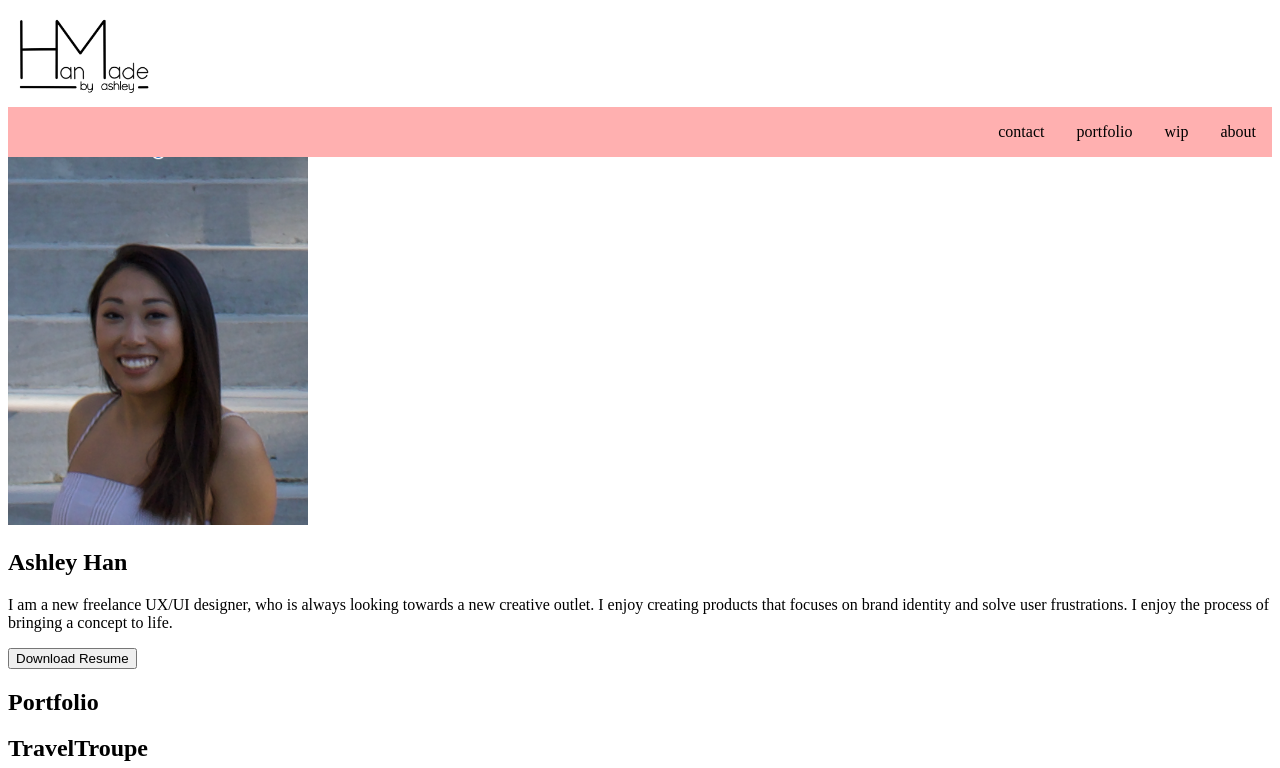
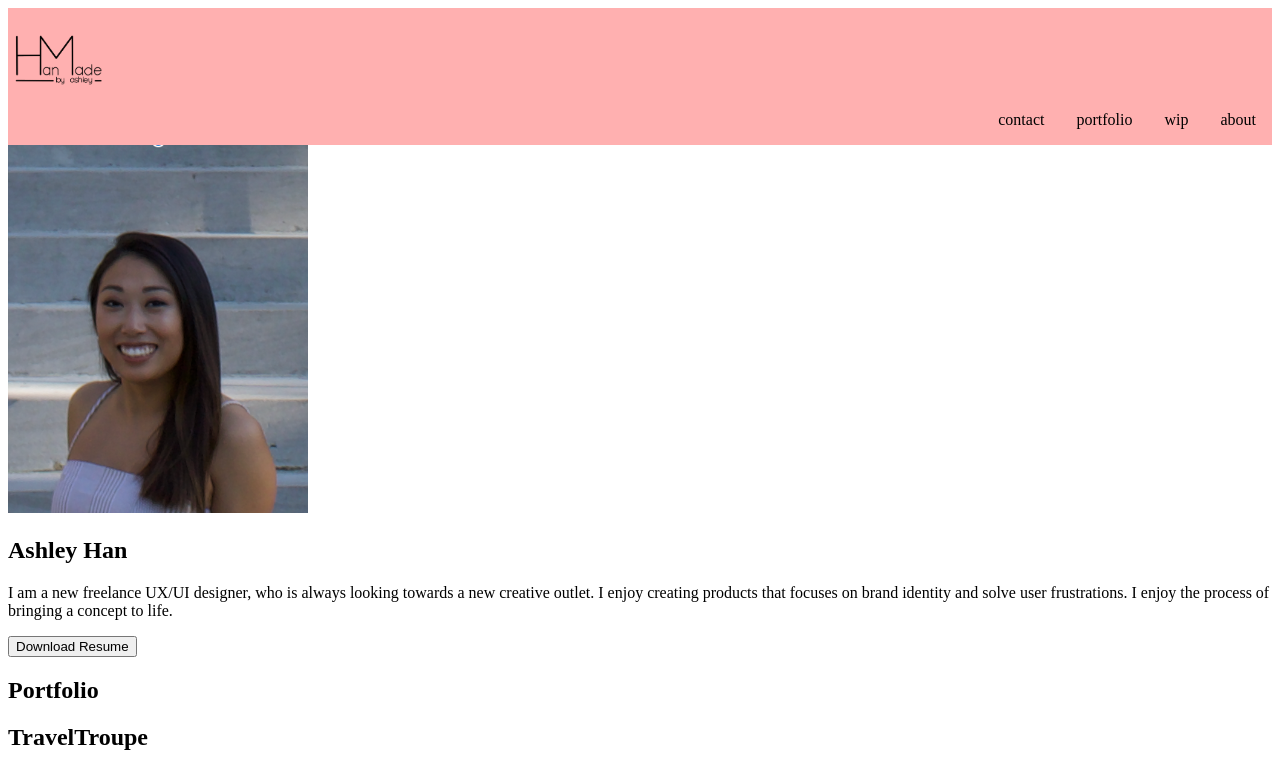
Before and after one commit to ashan0510/UX_UI_HW_17, a plain HTML site: page index.html in a window 1280 px wide. Shown: the top 768 px of the page. Drawn offline with Linux system fonts and the light colour scheme; files that its build step writes are made by us from their sources.

Commit message:
Ken Input
Input and help that I received from Ken during office hours

```diff
--- a/css/style.css
+++ b/css/style.css
@@ -7,18 +7,24 @@ ul {
     background-color: #ffb0b0
 }
 
-li {
-    float: right;
-}
+
 
 li a {
+    float: right;
     display: block;
     color: black;
     text-align: center;
     padding: 16px;
     text-decoration: none;
+    width: auto;
 }
 
 .categories {
     display: flex;
 }
+
+.logo {
+    /*align-items: center;*/
+    padding-top: 20px;
+    width: 100px;
+}
--- a/index.html
+++ b/index.html
@@ -1,16 +1,21 @@
 <!DOCTYPE html>
 <html>
     <head>
-        <link href="style.css" rel="stylesheet" type="text/css">
+        <link href="css/style.css" rel="stylesheet" type="text/css">
         <title>hanmadebyashley</title>
     </head>
 
 
-        <div class="logo">
-            <a href="https://ashan0510.github.io/UX_UI_HW_17/"><img src="images/IMG_0938.PNG" width="150"></a>
-        </div>
+
         <nav>
+
             <ul>
+                <div class="logo">
+                    <li>
+                        <img src="images/IMG_0938.PNG" width="100"/>
+                    </li>
+                </div>
+
                 <li><a href="./about.html">about</a></li>
                 <li><a href="./wip.html">wip</a></li>
                 <li><a href="./portfolio.html">portfolio</a></li>
```
